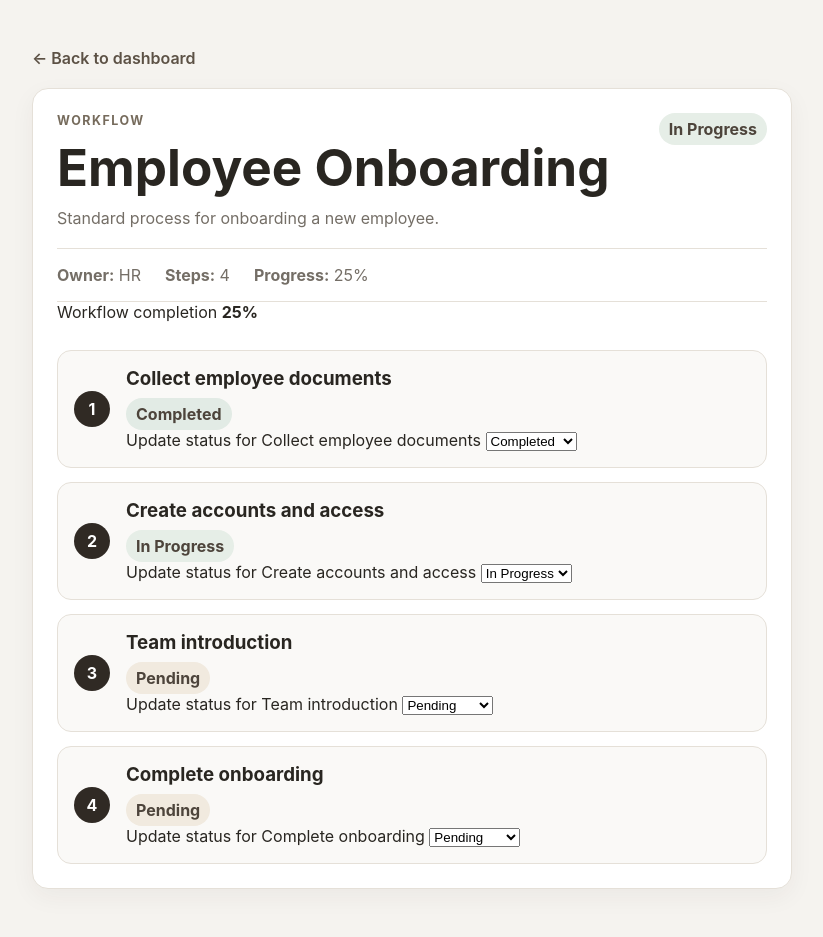
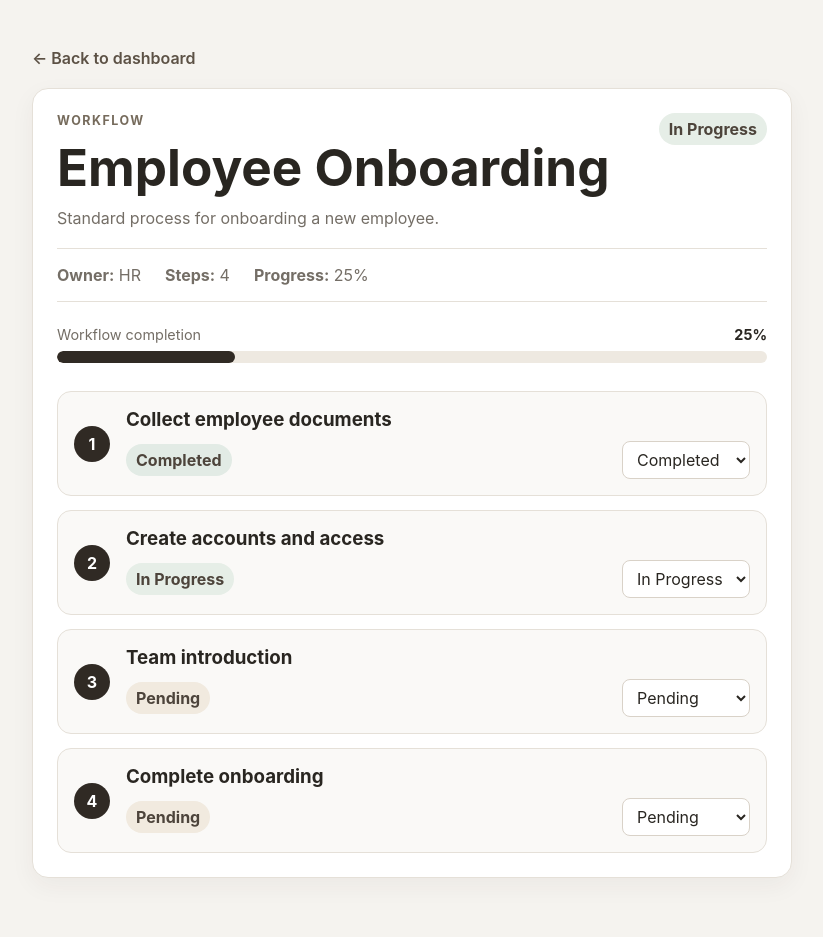
Before and after one commit to youveth/business-process-manager, a Flask app: page /processes/1 in a window 1280 px wide. Shown: the whole page, without its empty margins (228-1051 px from the left). After the commit the page ends 878 px from the top, so only its background shows below. Run offline with Flask 3, Linux system fonts and the light colour scheme.

Commit message:
Style workflow progress and status controls

```diff
--- a/static/style.css
+++ b/static/style.css
@@ -154,7 +154,7 @@ h1 {
     background: #f1eadf;
 }
 
-.step-status.completed {
+.status.completed, .step-status.completed {
     background: #e2ebe5;
 }
 
@@ -221,6 +221,38 @@ h1 {
     color: #746e66;
 }
 
+.progress-section {
+    margin-top: 24px;
+}
+
+.progress-label {
+    display: flex;
+    justify-content: space-between;
+    gap: 16px;
+    margin-bottom: 8px;
+    color: #746e66;
+    font-size: 0.9rem;
+}
+
+.progress-label strong {
+    color: #292621;
+}
+
+.progress-track {
+    width: 100%;
+    height: 12px;
+    overflow: hidden;
+    border-radius: 999px;
+    background: #eee9e1;
+}
+
+.progress-bar {
+    height: 100%;
+    border-radius: inherit;
+    background: #302a24;
+    transition: width 0.2s ease;
+}
+
 .workflow {
     position: relative;
     margin-top: 28px;
@@ -254,7 +286,41 @@ h1 {
 }
 
 .step-content h3 {
-    margin: 0 0 8px;
+    margin: 0 0 10px;
+}
+
+.step-controls {
+    display: flex;
+    align-items: center;
+    justify-content: space-between;
+    gap: 12px;
+    flex-wrap: wrap;
+}
+
+.status-form {
+    margin: 0;
+}
+
+.status-form select {
+    border: 1px solid #d9d2c8;
+    border-radius: 8px;
+    padding: 7px 10px;
+    font: inherit;
+    background: white;
+    color: #292621;
+    cursor: pointer;
+}
+
+.sr-only {
+    position: absolute;
+    width: 1px;
+    height: 1px;
+    padding: 0;
+    margin: -1px;
+    overflow: hidden;
+    clip: rect(0, 0, 0, 0);
+    white-space: nowrap;
+    border: 0;
 }
 
 .empty {
```
